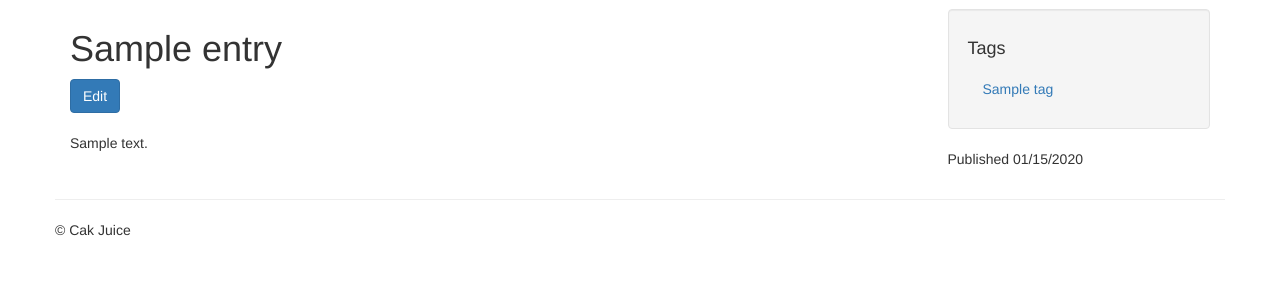
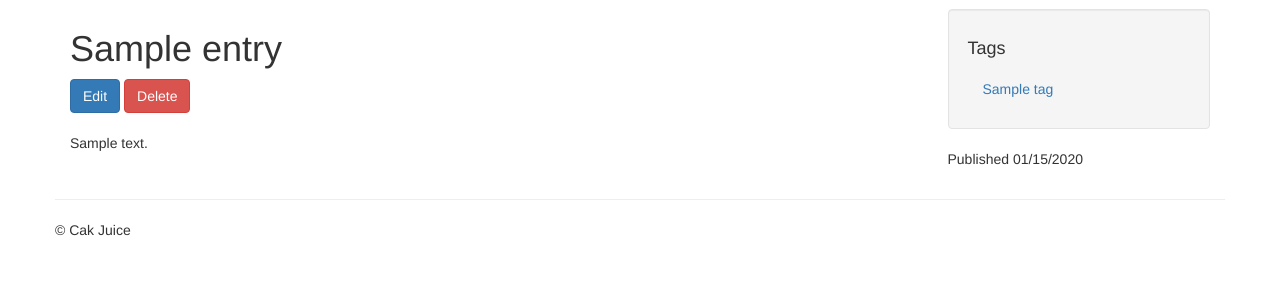
Before and after one commit to CakJuice/flask-simple-blog, a Python web app: template app/templates/entries/detail.html in a window 1280 px wide. Shown: the part 51-351 px from the top of the page. Run offline with Jinja, Linux system fonts and the light colour scheme; the template is opened without the code that fills it: most values are stand-ins (such as "Sample title", 1, 10 or a date in 2020).

Commit message:
add button delete on post detail

```diff
--- a/app/templates/entries/detail.html
+++ b/app/templates/entries/detail.html
@@ -18,6 +18,7 @@
 {% block content %}
 	<div style="margin-bottom: 20px">
 		<a class="btn btn-primary" href="{{ url_for('entries.edit', slug=entry.slug) }}">Edit</a>
+		<a class="btn btn-danger" href="{{ url_for('entries.delete', slug=entry.slug) }}">Delete</a>
 	</div>
 	{{ entry.body }}
 {% endblock %}
```
Also changed, not shown: app/blog.db.
